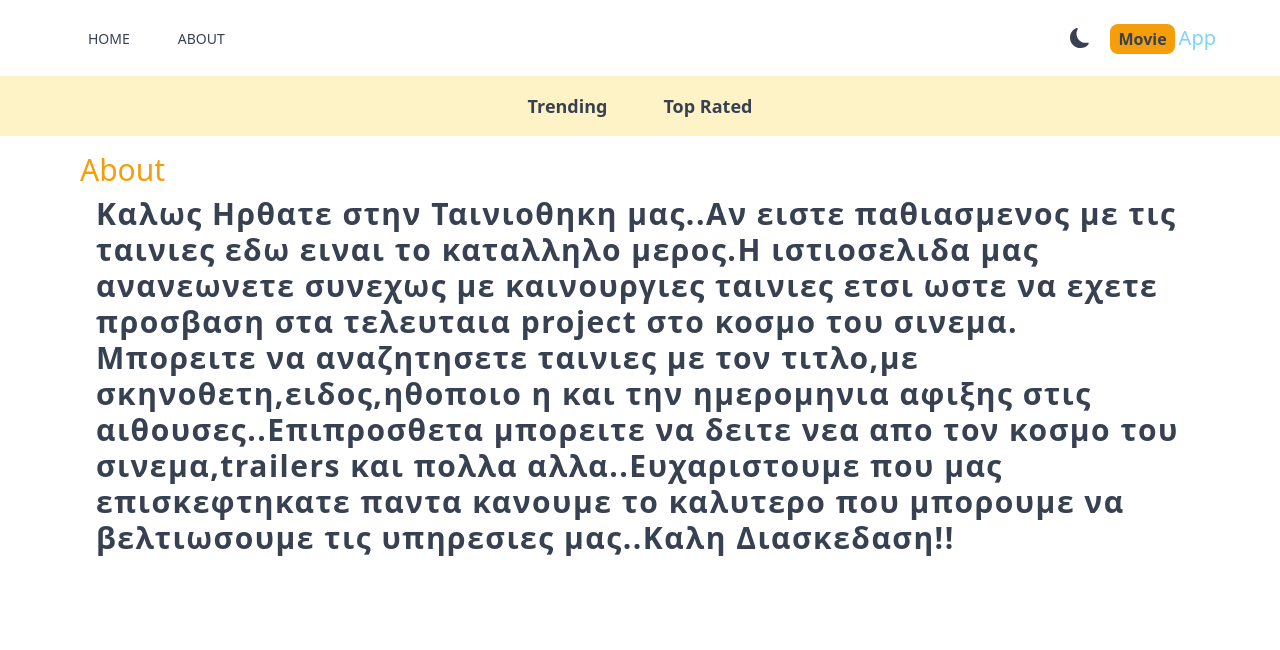
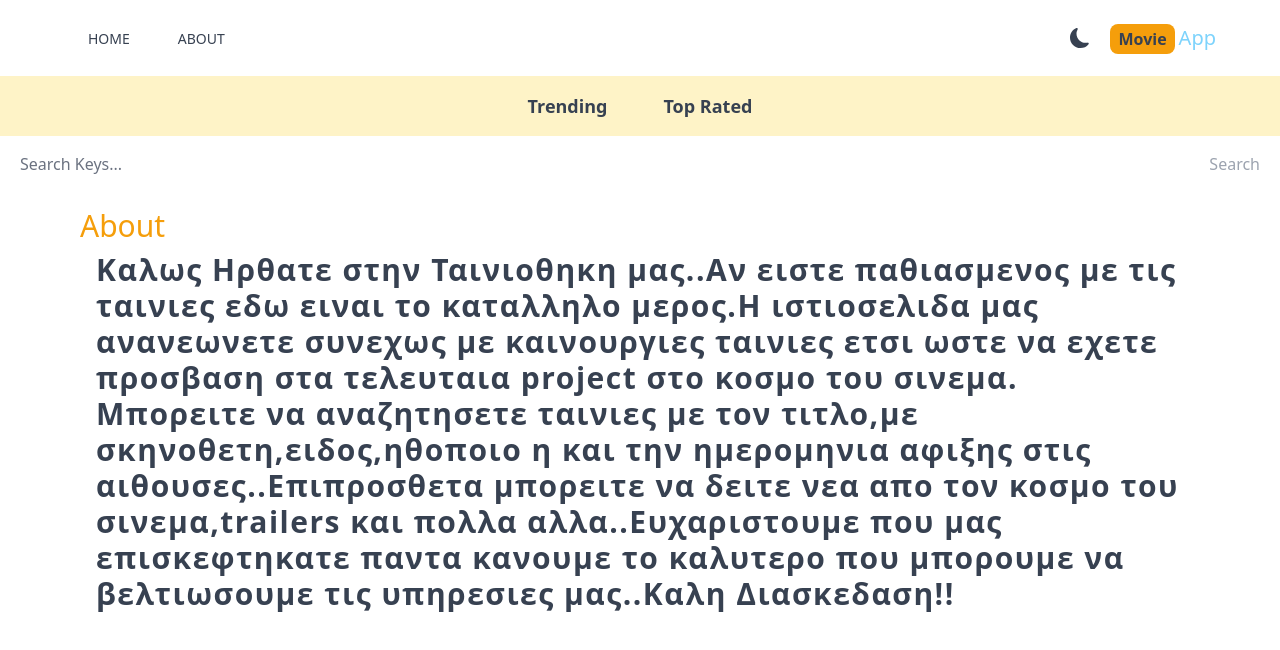
Before and after one commit to argyris3/movie-project, a Next.js app: page /about in a window 1280 px wide. Shown: the top 650 px of the page. Built offline with nearby package versions, Linux system fonts and the light colour scheme.

Commit message:
search bar

```diff
--- a/src/app/layout.jsx
+++ b/src/app/layout.jsx
@@ -2,6 +2,8 @@ import Header from '@/components/Header';
 import './globals.css';
 import Providers from './Providers';
 import Navbar from '@/components/Navbar';
+import SearchBox from '@/components/SearchBox';
+
 
 export const metadata = {
   title: 'Movie App',
@@ -20,6 +22,8 @@ export default function RootLayout({ children }) {
           <Navbar />
           {/* searchbox*/}
 
+          <SearchBox />
+
           {children}
         </Providers>
       </body>
--- a/src/app/page.jsx
+++ b/src/app/page.jsx
@@ -6,8 +6,8 @@ export default async function Home({ searchParams }) {
   const genre = searchParams.genre || 'fetchTrending';
   const res = await fetch(
     `https://api.themoviedb.org/3/${
-      genre === 'fetchTopRated' ? 'movie/top_rated' : 'trending/all/week'
-    }?api_key=${API_KEY}&language=en-US&page=1`,
+      genre === 'fetchTopRated' ? 'movie/top_rated' : 'trending/all/day'
+    }?api_key=${API_KEY}&page=1`,
     { next: { revalidate: 10000 } }
   );
 
--- /dev/null
+++ b/src/app/search/[searchTerm]/page.jsx
@@ -0,0 +1,21 @@
+import Results from '@/components/Results';
+
+export default async function SearchPage({ params }) {
+  const res = await fetch(
+    `https://api.themoviedb.org/3/search/movie?api_key=${process.env.API_KEY}&query=${params.searchTerm}&include_adult=false`
+  );
+  if (!res.ok) {
+    throw new Error('error fetching data');
+  }
+
+  const data = await res.json();
+
+  const results = data.results;
+
+  return (
+    <div>
+      {results && results.length === 0 && <h1 className="text-3xl text-center  pt-6 text-red-600">No results found</h1>}
+      {results && <Results results={results} />}
+    </div>
+  );
+}
--- a/src/components/Card.jsx
+++ b/src/components/Card.jsx
@@ -7,7 +7,7 @@ export default function Card({ result }) {
     <div className="cursor-pointer sm:p-3 sm:hover:shadow-slate-400 sm:shadow-md rounded-lg sm:border sm:border-slate-400 sm:m-2 transition-shadow duration-200">
       <Link href={`/movie/${result.id}`}>
         <Image
-          src={`https://image.tmdb.org/t/p/original/${result.backdrop_path || result.poster.path}`}
+          src={`https://image.tmdb.org/t/p/original/${result.backdrop_path || result.poster_path}`}
           width={500}
           height={300}
           className="sm:rounded-t-lg group-hover:opacity-80 transition duration-200 "
--- /dev/null
+++ b/src/components/SearchBox.jsx
@@ -0,0 +1,28 @@
+'use client';
+
+import { useRouter } from 'next/navigation';
+import { useState } from 'react';
+
+export default function SearchBox() {
+  const [search, setSearch] = useState('');
+  const router = useRouter();
+  function handleSubmit(e) {
+    e.preventDefault();
+    if (!search) return;
+    router.push(`/search/${search}`);
+  }
+  return (
+    <form onSubmit={handleSubmit} className="flex max-w-7xl mx-auto justify-between items-center px-5 ">
+      <input
+        value={search}
+        onChange={(e) => setSearch(e.target.value)}
+        type="text"
+        placeholder="Search Keys..."
+        className="w-full h-14 rounded-sm placeholder-gray-500 outline-none bg-transparent flex-1"
+      />
+      <button disabled={!search} type="submit" className="text-amber-500 disabled:text-gray-400">
+        Search
+      </button>
+    </form>
+  );
+}
```
